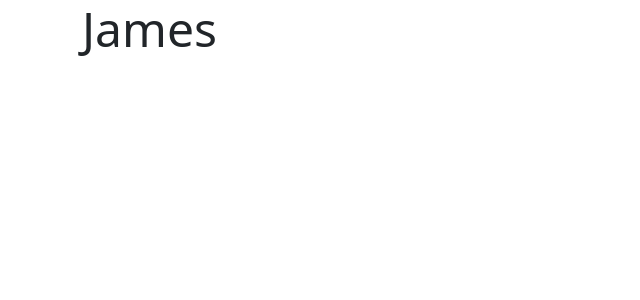
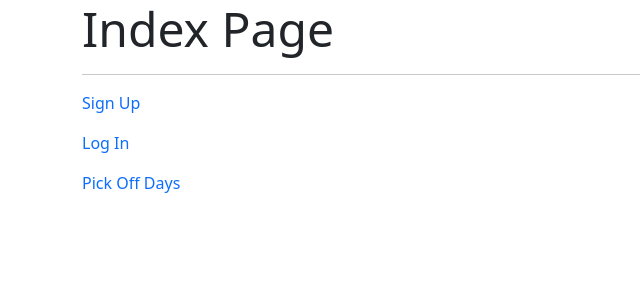
Before and after one commit to all-eviate/ssafy_nurse_duty, a Django app: page /duties/ in a window 1280 px wide. Shown: the top 300 px of the page, without its empty margins (0-640 px from the left). Run offline with Django 3.2, Linux system fonts and the light colour scheme; parts of the project's set-up code (start-up, migrations or seed data) failed here and were passed over.

Commit message:
duties models

```diff
--- a/accounts/views.py
+++ b/accounts/views.py
@@ -1,7 +1,7 @@
 from django.shortcuts import render, redirect
 from django.contrib.auth import login as auth_login, logout as auth_logout
 from django.contrib.auth.forms import AuthenticationForm
-from .forms import UserCreationForm
+from .admin import UserCreationForm
 
 # Create your views here.
 def login(request):
--- a/duties/models.py
+++ b/duties/models.py
@@ -10,8 +10,8 @@ class Nurse(models.Model):
         on_delete=models.CASCADE,
         primary_key=True,
     )
-    off_choices = models.JSONField()
-    duties = models.JSONField()
+    off_choices = models.JSONField(blank=True, null=True,)
+    duties = models.JSONField(blank=True, null=True,)
 
 
 class Team(models.Model):
--- a/duties/templates/duties/index.html
+++ b/duties/templates/duties/index.html
@@ -1,5 +1,20 @@
 {% extends 'base.html' %}
 
 {% block content %}
-  <p class="display-5">James</p>
+  <header>
+    <p class="display-5">Index Page</p>
+    <hr>
+  </header>
+
+  <section>
+    <p><a class='text-decoration-none' href="{% url 'accounts:signup' %}">Sign Up</a></p>
+
+    {% if request.user.is_authenticated %}
+      <p><a class='text-decoration-none' href="{% url 'accounts:login' %}">Log Out</a></p>
+    {% else %}
+      <p><a class='text-decoration-none' href="{% url 'accounts:login' %}">Log In</a></p>
+    {% endif %}
+
+    <p><a class='text-decoration-none' href="{% url 'accounts:signup' %}">Pick Off Days</a></p>
+  </section>
 {% endblock content %}
```
Also changed, not shown: accounts/migrations/0002_alter_user_username.py (added), duties/migrations/0001_initial.py (added), duties/migrations/0002_auto_20211005_1215.py (added).
